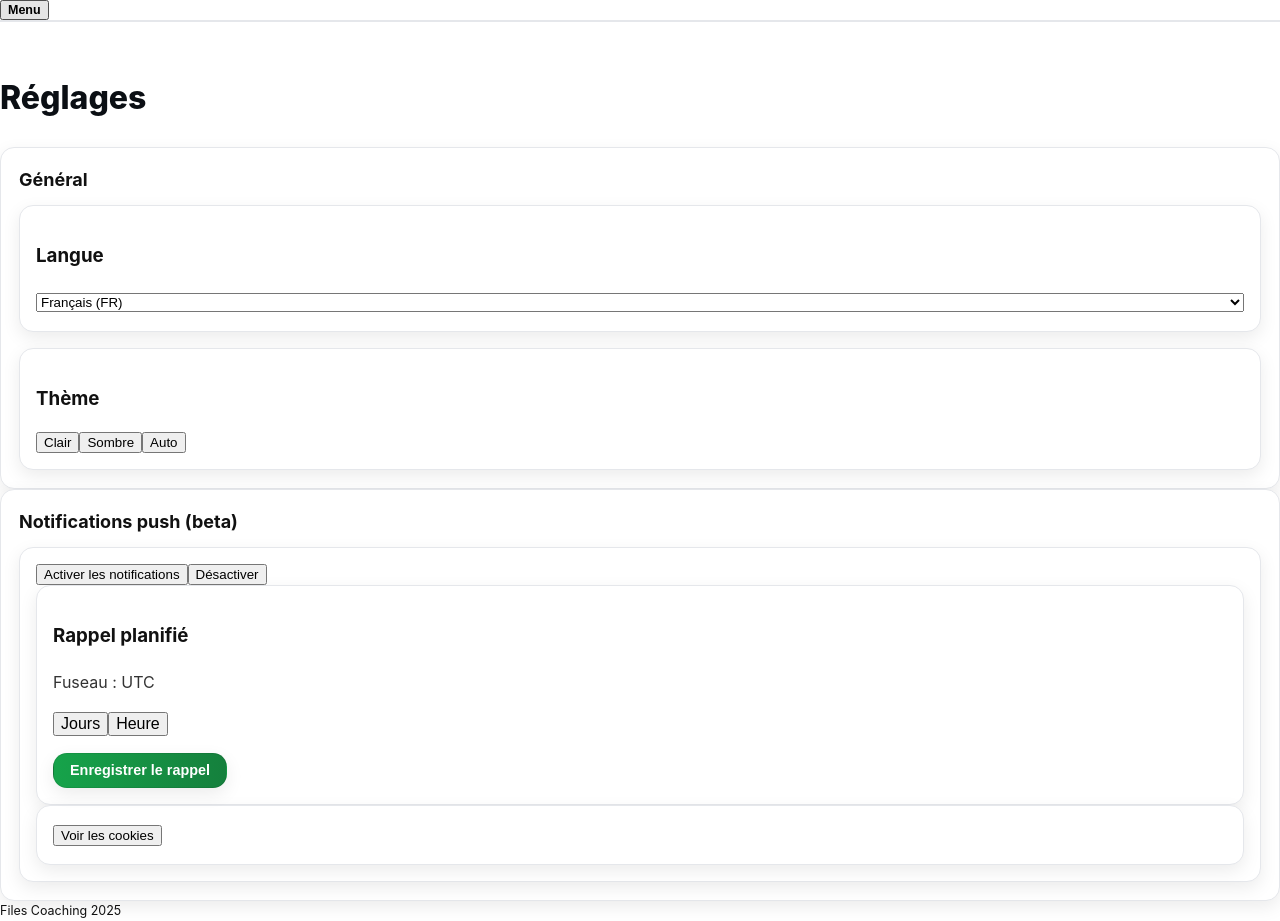
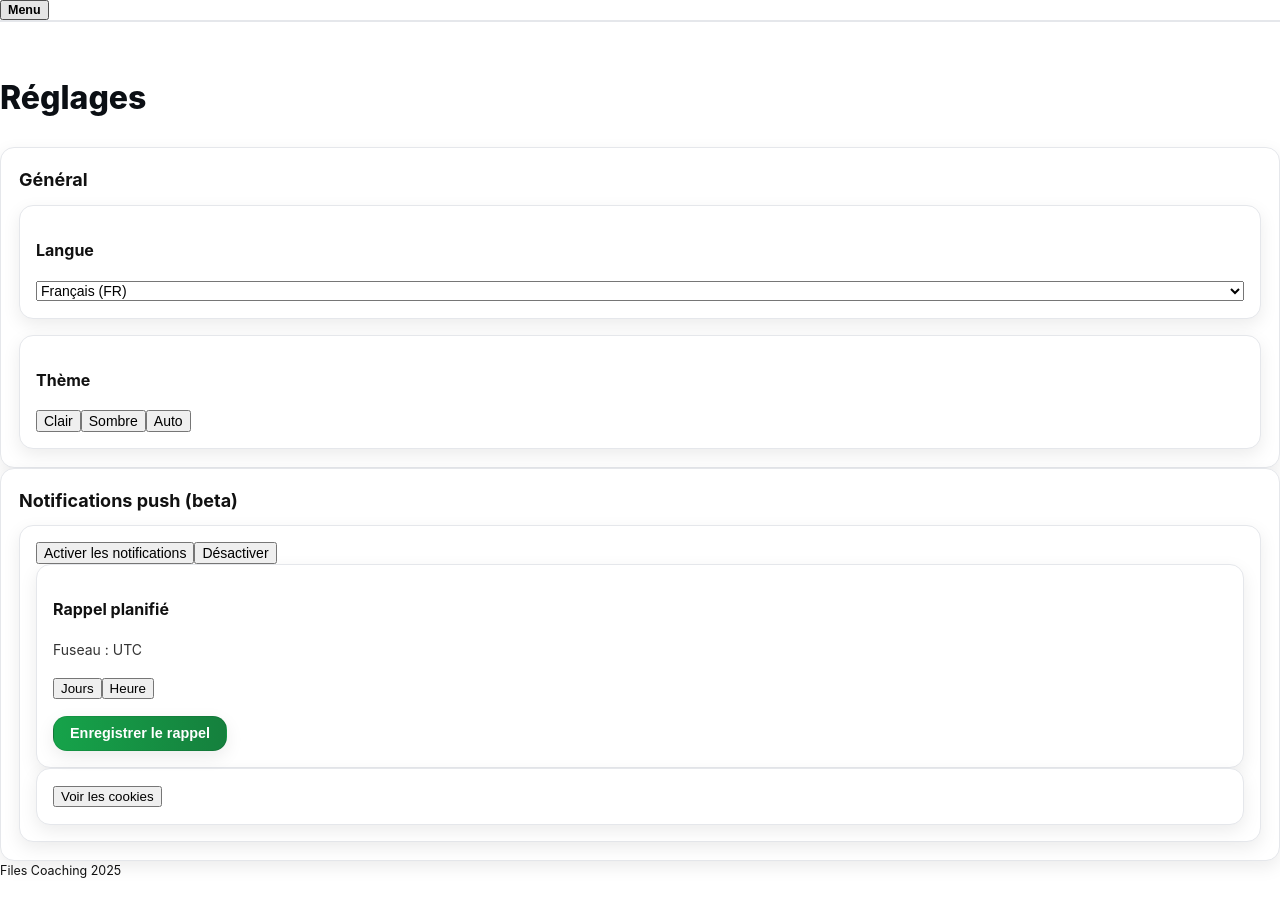
Before and after one commit to lebasquelyza/appli-files, a Next.js app in the folder apps/web/: page /dashboard/settings in a window 1280 px wide. After the commit the page ends 881 px from the top, so only its background shows below. Built offline with nearby package versions, Linux system fonts and the light colour scheme.

Commit message:
Update page.tsx

```diff
--- a/apps/web/app/dashboard/settings/page.tsx
+++ b/apps/web/app/dashboard/settings/page.tsx
@@ -3,60 +3,45 @@
 import { useEffect, useRef, useState } from "react";
 import { PageHeader, Section } from "@/components/ui/Page";
 
-/** Applique la taille de police globale du site à la page Réglages (hérite du <body>) */
-function useBodyFontSizeVar() {
+/** ——— Taille plus petite pour tout (sauf le titre principal) ——— */
+function useSettingsFontSize() {
   useEffect(() => {
-    // Récupère la taille de police calculée du body (ex: 16px) — la même que sur “Bienvenue”
     const fs = getComputedStyle(document.body).fontSize || "16px";
-    document.documentElement.style.setProperty("--app-body-fs", fs);
+    const num = parseFloat(fs) || 16;
+    const smaller = Math.max(12, Math.round(num - 2)); // ← ajuste ici (-2px ; min 12px)
+    document.documentElement.style.setProperty("--settings-fs", `${smaller}px`);
   }, []);
 }
 
-/** Bouton discret réutilisable (laisse hériter la taille de police) */
-const btnGhostBase =
+/** Bouton discret (hérite de la taille) */
+const btnGhost =
   "rounded-full border bg-white px-4 py-2 shadow-sm hover:bg-gray-50 active:scale-[0.99] transition";
 
-/* =======================
-   Menu déroulant des jours (bouton "Jours")
-   ======================= */
+/* ======================= Jours (menu) ======================= */
 function DaysDropdown({
   value,
   onChange,
 }: {
-  value: number[]; // 1..7 (Lu..Di)
+  value: number[];
   onChange: (days: number[]) => void;
 }) {
-  const labelsFull = ["Lundi", "Mardi", "Mercredi", "Jeudi", "Vendredi", "Samedi", "Dimanche"];
+  const labelsFull = ["Lundi","Mardi","Mercredi","Jeudi","Vendredi","Samedi","Dimanche"];
   const [open, setOpen] = useState(false);
-  const wrapperRef = useRef<HTMLDivElement | null>(null);
+  const wrap = useRef<HTMLDivElement | null>(null);
 
   useEffect(() => {
-    const onDoc = (e: MouseEvent) => {
-      if (!wrapperRef.current) return;
-      if (!wrapperRef.current.contains(e.target as Node)) setOpen(false);
-    };
+    const onDoc = (e: MouseEvent) => { if (wrap.current && !wrap.current.contains(e.target as Node)) setOpen(false); };
     const onEsc = (e: KeyboardEvent) => e.key === "Escape" && setOpen(false);
     document.addEventListener("mousedown", onDoc);
     document.addEventListener("keydown", onEsc);
-    return () => {
-      document.removeEventListener("mousedown", onDoc);
-      document.removeEventListener("keydown", onEsc);
-    };
+    return () => { document.removeEventListener("mousedown", onDoc); document.removeEventListener("keydown", onEsc); };
   }, []);
 
-  const toggleDay = (d: number) =>
-    onChange(value.includes(d) ? value.filter((x) => x !== d) : [...value, d]);
+  const toggle = (d: number) => onChange(value.includes(d) ? value.filter(x => x!==d) : [...value, d]);
 
   return (
-    <div className="relative inline-block" ref={wrapperRef}>
-      <button
-        type="button"
-        aria-haspopup="menu"
-        aria-expanded={open}
-        onClick={() => setOpen((o) => !o)}
-        className={`${btnGhostBase} inline-flex items-center`}
-        style={{ fontSize: "var(--app-body-fs, 16px)" }}
-      >
+    <div className="relative inline-block" ref={wrap}>
+      <button type="button" className={`${btnGhost} inline-flex items-center`} onClick={() => setOpen(o=>!o)}>
         <span className="font-medium">Jours</span>
       </button>
 
@@ -65,24 +50,16 @@ function DaysDropdown({
           role="menu"
           aria-label="Sélection des jours"
           className="absolute z-50 mt-2 w-64 rounded-2xl border bg-white p-3 shadow-lg"
-          style={{ fontSize: "var(--app-body-fs, 16px)" }}
+          style={{ fontSize: "var(--settings-fs)" }}
         >
           <ul className="space-y-2">
             {labelsFull.map((lbl, i) => {
-              const d = i + 1; // 1..7
+              const d = i + 1;
               const checked = value.includes(d);
               return (
                 <li key={d} className="flex items-center gap-3">
-                  <input
-                    id={`day-${d}`}
-                    type="checkbox"
-                    className="accent-current"
-                    checked={checked}
-                    onChange={() => toggleDay(d)}
-                  />
-                  <label htmlFor={`day-${d}`} className="cursor-pointer">
-                    {lbl}
-                  </label>
+                  <input id={`day-${d}`} type="checkbox" className="accent-current" checked={checked} onChange={()=>toggle(d)} />
+                  <label htmlFor={`day-${d}`} className="cursor-pointer">{lbl}</label>
                 </li>
               );
             })}
@@ -90,16 +67,8 @@ function DaysDropdown({
 
           <div className="mt-3 flex items-center justify-end pt-2 border-t">
             <div className="flex gap-2">
-              <button type="button" className={`${btnGhostBase} px-3 py-1`}>
-                OK
-              </button>
-              <button
-                type="button"
-                className={`${btnGhostBase} px-3 py-1`}
-                onClick={() => onChange([])}
-              >
-                Tout vider
-              </button>
+              <button type="button" className={`${btnGhost} px-3 py-1`} onClick={()=>setOpen(false)}>OK</button>
+              <button type="button" className={`${btnGhost} px-3 py-1`} onClick={()=>onChange([])}>Tout vider</button>
             </div>
           </div>
         </div>
@@ -108,9 +77,7 @@ function DaysDropdown({
   );
 }
 
-/* =======================
-   Menu déroulant de l'heure (bouton "Heure")
-   ======================= */
+/* ======================= Heure (menu) ======================= */
 function TimeDropdown({
   value,
   onChange,
@@ -120,39 +87,23 @@ function TimeDropdown({
 }) {
   const [open, setOpen] = useState(false);
   const [temp, setTemp] = useState(value);
-  const wrapperRef = useRef<HTMLDivElement | null>(null);
+  const wrap = useRef<HTMLDivElement | null>(null);
 
-  useEffect(() => setTemp(value), [value]);
+  useEffect(()=>setTemp(value),[value]);
 
   useEffect(() => {
-    const onDoc = (e: MouseEvent) => {
-      if (!wrapperRef.current) return;
-      if (!wrapperRef.current.contains(e.target as Node)) setOpen(false);
-    };
+    const onDoc = (e: MouseEvent) => { if (wrap.current && !wrap.current.contains(e.target as Node)) setOpen(false); };
     const onEsc = (e: KeyboardEvent) => e.key === "Escape" && setOpen(false);
     document.addEventListener("mousedown", onDoc);
     document.addEventListener("keydown", onEsc);
-    return () => {
-      document.removeEventListener("mousedown", onDoc);
-      document.removeEventListener("keydown", onEsc);
-    };
+    return () => { document.removeEventListener("mousedown", onDoc); document.removeEventListener("keydown", onEsc); };
   }, []);
 
-  const apply = () => {
-    onChange(temp || "08:00");
-    setOpen(false);
-  };
+  const apply = () => { onChange(temp || "08:00"); setOpen(false); };
 
   return (
-    <div className="relative inline-block" ref={wrapperRef}>
-      <button
-        type="button"
-        aria-haspopup="dialog"
-        aria-expanded={open}
-        onClick={() => setOpen((o) => !o)}
-        className={`${btnGhostBase} inline-flex items-center`}
-        style={{ fontSize: "var(--app-body-fs, 16px)" }}
-      >
+    <div className="relative inline-block" ref={wrap}>
+      <button type="button" className={`${btnGhost} inline-flex items-center`} onClick={() => setOpen(o=>!o)}>
         <span className="font-medium">Heure</span>
       </button>
 
@@ -161,23 +112,18 @@ function TimeDropdown({
           role="dialog"
           aria-label="Sélection de l'heure"
           className="absolute right-0 z-50 mt-2 w-56 rounded-2xl border bg-white p-3 shadow-lg"
-          style={{ fontSize: "var(--app-body-fs, 16px)" }}
+          style={{ fontSize: "var(--settings-fs)" }}
         >
-          <div className="flex items-center gap-3">
           <input
             type="time"
             value={temp}
-              onChange={(e) => setTemp(e.target.value)}
+            onChange={(e)=>setTemp(e.target.value)}
             step={300}
             className="w-full rounded-[10px] border px-3 py-2"
-              style={{ fontSize: "var(--app-body-fs, 16px)" }}
+            style={{ fontSize: "var(--settings-fs)" }}
           />
-          </div>
-
           <div className="mt-3 flex items-center justify-end pt-2 border-t">
-            <button type="button" className={`${btnGhostBase} px-3 py-1`} onClick={apply}>
-              OK
-            </button>
+            <button type="button" className={`${btnGhost} px-3 py-1`} onClick={apply}>OK</button>
           </div>
         </div>
       )}
@@ -185,35 +131,28 @@ function TimeDropdown({
   );
 }
 
-/* =======================
-   Voir les cookies (discret)
-   ======================= */
+/* ======================= Voir les cookies ======================= */
 function CookiesViewer() {
   const [open, setOpen] = useState(false);
   const [cookies, setCookies] = useState<{ name: string; value: string }[]>([]);
-
   const load = () => {
-    const list =
-      document.cookie
+    const list = document.cookie
       ?.split(";")
       .map((c) => c.trim())
       .filter(Boolean)
-        .map((pair) => {
-          const idx = pair.indexOf("=");
-          const name = idx >= 0 ? pair.slice(0, idx) : pair;
-          const value = idx >= 0 ? decodeURIComponent(pair.slice(idx + 1)) : "";
+      .map((p) => {
+        const i = p.indexOf("=");
+        const name = i >= 0 ? p.slice(0, i) : p;
+        const value = i >= 0 ? decodeURIComponent(p.slice(i + 1)) : "";
         return { name, value };
       }) ?? [];
     setCookies(list);
   };
-
-  useEffect(() => {
-    if (open) load();
-  }, [open]);
+  useEffect(()=>{ if (open) load(); },[open]);
 
   return (
-    <div className="card space-y-3" style={{ fontSize: "var(--app-body-fs, 16px)" }}>
-      <button type="button" className={btnGhostBase} onClick={() => setOpen((o) => !o)}>
+    <div className="card space-y-3" style={{ fontSize: "var(--settings-fs)" }}>
+      <button type="button" className={btnGhost} onClick={()=>setOpen(o=>!o)}>
         {open ? "Masquer les cookies" : "Voir les cookies"}
       </button>
 
@@ -233,9 +172,7 @@ function CookiesViewer() {
             </ul>
           )}
           <div className="mt-3">
-            <button type="button" className={btnGhostBase} onClick={load}>
-              Actualiser
-            </button>
+            <button type="button" className={btnGhost} onClick={load}>Actualiser</button>
           </div>
         </div>
       )}
@@ -243,12 +180,10 @@ function CookiesViewer() {
   );
 }
 
-/* ==========================================
-   Formulaire de rappel planifié (jours + heure)
-   ========================================== */
+/* ======================= Formulaire rappel ======================= */
 function PushScheduleForm() {
   const [time, setTime] = useState("08:00");
-  const [days, setDays] = useState<number[]>([1, 2, 3, 4, 5]);
+  const [days, setDays] = useState<number[]>([1,2,3,4,5]);
   const tz = Intl.DateTimeFormat().resolvedOptions().timeZone;
 
   const save = async () => {
@@ -269,8 +204,10 @@ function PushScheduleForm() {
   };
 
   return (
-    <div className="card space-y-4" style={{ fontSize: "var(--app-body-fs, 16px)" }}>
-      <h3 className="font-semibold">Rappel planifié</h3>
+    <div className="card space-y-4" style={{ fontSize: "var(--settings-fs)" }}>
+      <h3 className="font-semibold" style={{ fontSize: "calc(var(--settings-fs) + 2px)" }}>
+        Rappel planifié
+      </h3>
       <p style={{ color: "var(--muted)" }}>Fuseau : {tz}</p>
 
       <div className="flex flex-wrap items-center gap-3">
@@ -287,32 +224,16 @@ function PushScheduleForm() {
   );
 }
 
-/* =======================
-   Préférences visuelles (simplifiées)
-   ======================= */
-type Prefs = {
-  language: "fr" | "en" | "de";
-  theme: "light" | "dark" | "system";
-  reducedMotion: boolean;
-};
+/* ======================= Page Réglages ======================= */
+type Prefs = { language: "fr" | "en" | "de"; theme: "light" | "dark" | "system"; reducedMotion: boolean; };
+const LS_KEY = "app.prefs.v1";
+const DEFAULT_PREFS: Prefs = { language: "fr", theme: "system", reducedMotion: false };
 
-const LS_KEY = "app.prefs.v1";
-
-const DEFAULT_PREFS: Prefs = {
-  language: "fr",
-  theme: "system",
-  reducedMotion: false,
-};
-
-/* =======================
-   Page Réglages
-   ======================= */
 export default function Page() {
-  useBodyFontSizeVar(); // ← synchronise la taille de police avec celle du site (Bienvenue)
+  useSettingsFontSize(); // ← applique la petite taille globale
 
   const [prefs, setPrefs] = useState<Prefs>(DEFAULT_PREFS);
   const [loaded, setLoaded] = useState(false);
-  const [msg, setMsg] = useState<string | null>(null);
 
   useEffect(() => {
     try {
@@ -334,28 +255,25 @@ export default function Page() {
     document.body.style.transitionDuration = prefs.reducedMotion ? "0s" : "";
     root.setAttribute("lang", prefs.language);
     localStorage.setItem(LS_KEY, JSON.stringify(prefs));
-    setMsg("Réglages enregistrés ✅");
-    const t = setTimeout(() => setMsg(null), 1200);
-    return () => clearTimeout(t);
   }, [prefs, loaded]);
 
-  // On met la taille une seule fois sur un wrapper : tout le contenu (hors gros titres) hérite
   return (
-    <div style={{ fontSize: "var(--app-body-fs, 16px)" }}>
-      {/* Titre (gros) garde sa propre taille via le composant */}
+    <>
+      {/* Titre principal — garde sa taille normale via le composant */}
       <div className="mb-2">
         <PageHeader title="Réglages" />
       </div>
 
-      {/* --- Section Général --- */}
+      {/* Tout le reste en plus petit */}
+      <div style={{ fontSize: "var(--settings-fs)" }}>
         <Section title="Général">
           <div className="space-y-6">
             <div className="grid gap-6 md:grid-cols-2">
               {/* Langue */}
               <div className="card space-y-3">
-              <div>
-                <h3 className="font-semibold">Langue</h3>
-              </div>
+                <h3 className="font-semibold" style={{ fontSize: "calc(var(--settings-fs) + 2px)" }}>
+                  Langue
+                </h3>
                 <select
                   className="rounded-[10px] border px-3 py-2 w-full"
                   value={prefs.language}
@@ -363,6 +281,7 @@ export default function Page() {
                     setPrefs((p) => ({ ...p, language: e.target.value as Prefs["language"] }))
                   }
                   disabled={!loaded}
+                  style={{ fontSize: "var(--settings-fs)" }}
                 >
                   <option value="fr">Français (FR)</option>
                   <option value="en">English (EN)</option>
@@ -372,15 +291,16 @@ export default function Page() {
 
               {/* Thème */}
               <div className="card space-y-3">
-              <div>
-                <h3 className="font-semibold">Thème</h3>
-              </div>
+                <h3 className="font-semibold" style={{ fontSize: "calc(var(--settings-fs) + 2px)" }}>
+                  Thème
+                </h3>
                 <div className="flex flex-wrap gap-2">
-                {(["light", "dark", "system"] as const).map((t) => (
+                  {(["light","dark","system"] as const).map((t) => (
                     <button
                       key={t}
                       type="button"
-                    className={btnGhostBase}
+                      className={btnGhost}
+                      style={{ fontSize: "var(--settings-fs)" }}
                       aria-pressed={prefs.theme === t}
                       onClick={() => setPrefs((p) => ({ ...p, theme: t }))}
                     >
@@ -393,13 +313,13 @@ export default function Page() {
           </div>
         </Section>
 
-      {/* --- Section Notifications push (beta) --- */}
         <Section title="Notifications push (beta)">
           <div className="card space-y-3">
             <div className="flex flex-wrap gap-3 items-center">
               <button
                 type="button"
-              className={btnGhostBase}
+                className={btnGhost}
+                style={{ fontSize: "var(--settings-fs)" }}
                 onClick={async () => {
                   try {
                     const isIOS = /iphone|ipad|ipod/i.test(navigator.userAgent);
@@ -415,16 +335,15 @@ export default function Page() {
                       if (p !== "granted") return alert("Notifications refusées.");
                     }
                     if ("Notification" in window && Notification.permission === "denied") {
-                    return alert("Notifications refusées dans le navigateur / iOS.");
+                      return alert("Notifications refusées.");
                     }
                     const vapid = process.env.NEXT_PUBLIC_VAPID_PUBLIC_KEY;
                     if (!vapid) return alert("NEXT_PUBLIC_VAPID_PUBLIC_KEY manquante.");
                     if (!("serviceWorker" in navigator)) return alert("SW non supporté.");
-                  const reg = await navigator.serviceWorker.ready.catch(() => null);
-                  if (!reg) return alert("Service worker non prêt. Enregistre /sw.js au boot.");
+                    await navigator.serviceWorker.ready;
 
                     const { ensurePushSubscription, getDeviceId } = await import("@/lib/pushClient");
-                  const sub = await ensurePushSubscription(vapid);
+                    const sub = await ensurePushSubscription(vapid!);
                     const deviceId = getDeviceId();
 
                     const res = await fetch("/api/push/subscribe", {
@@ -445,7 +364,8 @@ export default function Page() {
 
               <button
                 type="button"
-              className={btnGhostBase}
+                className={btnGhost}
+                style={{ fontSize: "var(--settings-fs)" }}
                 onClick={async () => {
                   try {
                     const { getDeviceId } = await import("@/lib/pushClient");
@@ -457,11 +377,9 @@ export default function Page() {
                     });
                     const j = await res.json().catch(() => ({}));
                     if (!res.ok) return alert("Unsubscribe KO: " + res.status + " " + (j.error ?? ""));
-                  if ("serviceWorker" in navigator) {
-                    const reg = await navigator.serviceWorker.ready.catch(() => null);
-                    const s = await reg?.pushManager.getSubscription();
+                    const reg = await navigator.serviceWorker.ready;
+                    const s = await reg.pushManager.getSubscription();
                     await s?.unsubscribe();
-                  }
                     alert("Notifications push désactivées");
                   } catch (e: any) {
                     alert("Erreur: " + (e?.message || String(e)));
@@ -477,5 +395,6 @@ export default function Page() {
           </div>
         </Section>
       </div>
+    </>
   );
 }
```
Lines whose indentation alone changed are shown as unchanged.
